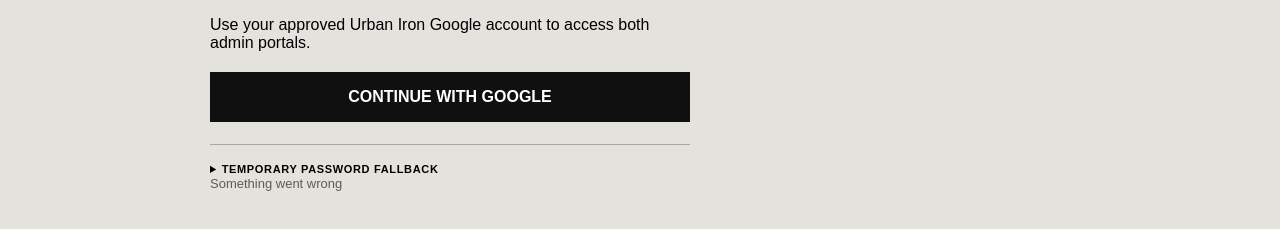
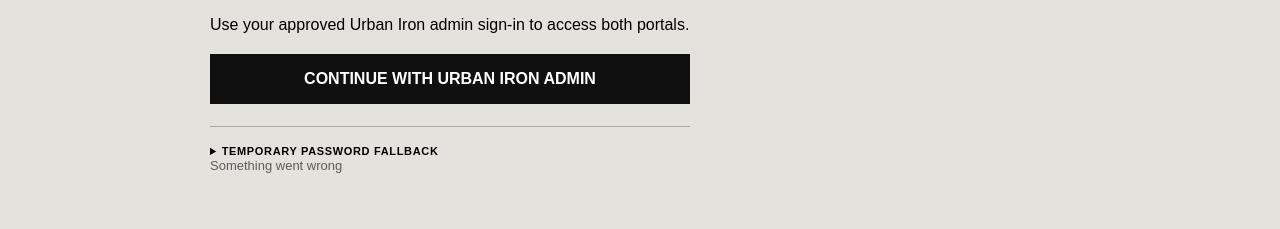
Before and after one commit to Jayshonz/urban_iron, a website: page public/admin.html in a window 1280 px wide. Shown: the part 389-618 px from the top of the page. Drawn offline with Linux system fonts and the light colour scheme; no server answers.

Commit message:
Clarify unified admin entry during OAuth rollout

```diff
--- a/public/admin.html
+++ b/public/admin.html
@@ -29,8 +29,8 @@
     <section id="adminLogin" class="admin-panel admin-login" aria-labelledby="loginTitle">
       <p class="step-label">STAFF ACCESS</p>
       <h2 id="loginTitle">Sign in</h2>
-      <p>Use your approved Urban Iron Google account to access both admin portals.</p>
-      <a class="admin-sso-button" href="https://admin.urbaniron.co/api/auth/handoff/athletes">Continue with Google</a>
+      <p>Use your approved Urban Iron admin sign-in to access both portals.</p>
+      <a class="admin-sso-button" href="https://admin.urbaniron.co/api/auth/handoff/athletes">Continue with Urban Iron Admin</a>
       <details class="admin-password-fallback">
         <summary>Temporary password fallback</summary>
       <form id="adminLoginForm">
```
